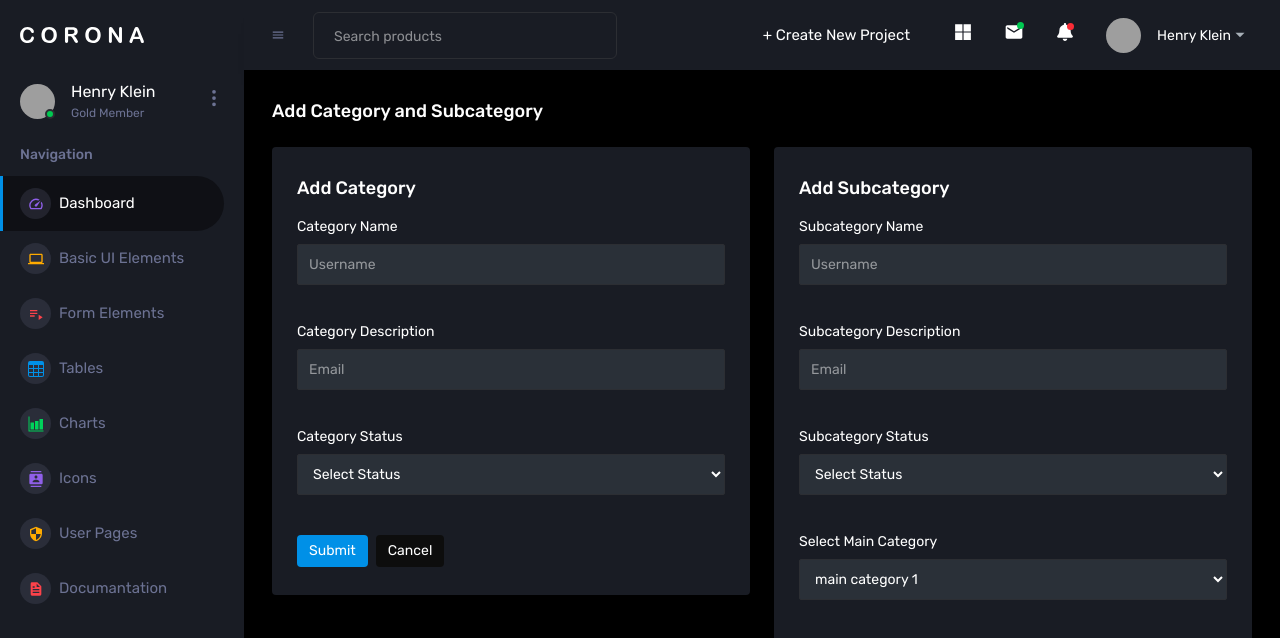
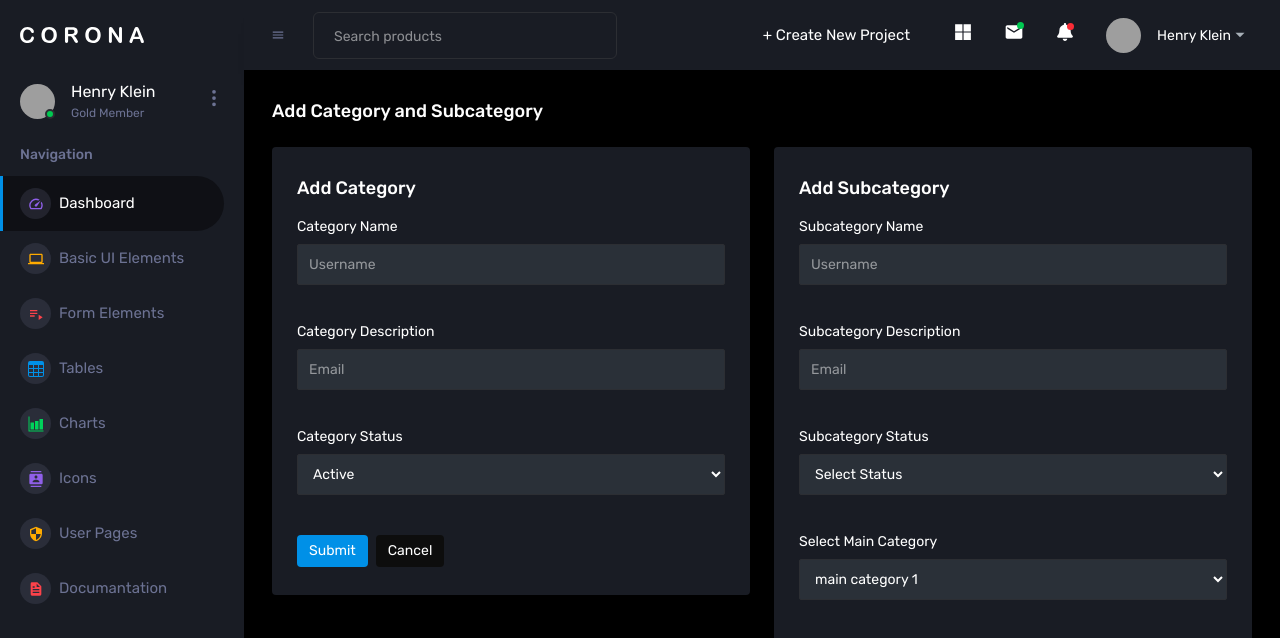
Before and after one commit to VISHNU-M123/PHOZOGY, a React (Vite) app in the folder admin/: page /add-category in a window 1280 px wide. Shown: the top 638 px of the page. Built offline with nearby package versions, Linux system fonts and the light colour scheme; no server answers; sample sign-in values are in the browser's storage; grey boxes are pictures that could not be loaded.

Commit message:
category add frontend start

```diff
--- a/admin/src/components/CategorySubcategoryForm.jsx
+++ b/admin/src/components/CategorySubcategoryForm.jsx
@@ -1,6 +1,77 @@
 import React from 'react'
+import { useContext } from 'react'
+import { AdminContext } from '../context/AdminContext'
+import { useState } from 'react'
+import axios from 'axios'
 
 const CategorySubcategoryForm = () => {
+
+    const {aToken, backendUrl} = useContext(AdminContext)
+
+    const [categoryData, setCategoryData] = useState({ categoryName:'', categoryDescription:'', categoryStatus:'Active' })
+    const [subCategoryData, setSubcategoryData] = useState({ subCategoryName:'', subCategoryDescription:'', subCategoryStatus:'Active', mainCategoryId:''})
+    const [showErrorMsg, setShowErrorMsg] = useState({categoryName:'', categoryDescription:''})
+    const [globalError, setGlobalError] = useState('')
+
+    const handleCategoryChange = (e) => {
+        const {name, value} = e.target
+        setCategoryData(prev => ({...prev, [name]: value}))
+        setShowErrorMsg(prev => ({ ...prev, [name]: '' }))
+    }
+
+    const handleSubcategoryChange = (e) => {
+        const {name, value} = e.target
+        setSubcategoryData(prev => ({...prev, [name]: value}))
+    }
+
+    const handleCategorySubmit = async (e) => {
+        e.preventDefault()
+        try {
+
+            let hasError = false
+            let newErrors = {categoryName: '', categoryDescription: ''}
+
+            if(categoryData.categoryName.trim() === ''){
+                newErrors.categoryName = 'Category name is required'
+                hasError = true
+            } else if (!/^[a-zA-Z0-9\s]+$/.test(categoryData.categoryName)) {
+                newErrors.categoryName = 'Invalid category name. Only letters and numbers allowed.'
+                hasError = true
+            }
+
+            if(categoryData.categoryDescription.trim() === ''){
+                newErrors.categoryDescription = 'Category description is required'
+                hasError = true
+            }
+
+            if(hasError){
+                setShowErrorMsg(newErrors)
+                return
+            }
+
+            const {data} = await axios.post(`${backendUrl}/api/admin/add-category`, {
+                categoryName: categoryData.categoryName,
+                categoryDescription: categoryData.categoryDescription,
+                categoryStatus: categoryData.categoryStatus
+            },{
+                headers: {aToken}
+            })
+
+            if(data.success){
+                alert('category added successfully')
+                setCategoryData({categoryName: '', categoryDescription: '', categoryStatus: 'Active'})
+                setShowErrorMsg({categoryName: '', categoryDescription: ''})
+            }else{
+                alert(data.message)
+            }
+        } catch (error) {
+            if(error.response){
+                setGlobalError(error.response.data.message)
+            }else{
+                alert(error.message)
+            }
+        }
+    }
   return (
     <div>
         <div className='mb-[24px] flex items-center'>
@@ -11,24 +82,33 @@ const CategorySubcategoryForm = () => {
                 <div className='w-full min-w-full rounded-[4px] bg-[#191c24]'>
                     <div className='py-[28px] px-[25px]'>
                         <h1 className='text-white mb-[18px] text-[18px] font-[500] capitalize'>Add Category</h1>
-                        <form action="">
+                        {globalError && (
+                            <h6 className='text-center text-red-500 text-sm block mt-1'>{globalError}</h6>
+                        )}
+                        <form action="" onSubmit={handleCategorySubmit}>
                             <div className='mb-[40px]'>
                                 <label htmlFor="" className='text-[14px] leading-none align-top text-white'>Category Name</label>
-                                <input type="text" className='h-[41.2px] border border-[#2c2e33] text-[14px] font-normal py-[10px] px-[11px] bg-[#2A3038] rounded-[2px] text-white leading-none w-full block outline-none' placeholder='Username' />
+                                <input type="text" name='categoryName' value={categoryData.categoryName} onChange={handleCategoryChange} className={`h-[41.2px] border text-[14px] font-normal py-[10px] px-[11px] bg-[#2A3038] rounded-[2px] text-white leading-none w-full block outline-none ${showErrorMsg.categoryName ? 'border-red-500' : 'border-[#2c2e33]'}`} placeholder='Username' />
+                                {showErrorMsg.categoryName && (
+                                    <span className='text-red-500 text-xs block mt-1'>{showErrorMsg.categoryName}</span>
+                                )}
                             </div>
                             <div className='mb-[40px]'>
                                 <label htmlFor="" className='text-[14px] leading-none align-top text-white'>Category Description</label>
-                                <input type="email" className='h-[41.2px] border border-[#2c2e33] text-[14px] font-normal py-[10px] px-[11px] bg-[#2A3038] rounded-[2px] text-white leading-none w-full block outline-none' placeholder='Email' />
+                                <input type="text" name='categoryDescription' value={categoryData.categoryDescription} onChange={handleCategoryChange} className={`h-[41.2px] border text-[14px] font-normal py-[10px] px-[11px] bg-[#2A3038] rounded-[2px] text-white leading-none w-full block outline-none ${showErrorMsg.categoryDescription ? 'border-red-500' : 'border-[#2c2e33]'}`} placeholder='Email' />
+                                {showErrorMsg.categoryDescription && (
+                                    <span className='text-red-500 text-xs block mt-1'>{showErrorMsg.categoryDescription}</span>
+                                )}
                             </div>
                             <div className='mb-[40px]'>
                                 <label htmlFor="" className='text-[14px] leading-none align-top text-white'>Category Status</label>
-                                <select name="" id="" className='h-[41.2px] border border-[#2c2e33] text-[14px] font-normal py-[10px] px-[11px] bg-[#2A3038] rounded-[2px] text-white leading-none w-full block outline-none'>
+                                <select name="categoryStatus" value={categoryData.categoryStatus} onChange={handleCategoryChange} id="" className='h-[41.2px] border border-[#2c2e33] text-[14px] font-normal py-[10px] px-[11px] bg-[#2A3038] rounded-[2px] text-white leading-none w-full block outline-none'>
                                     <option value="">Select Status</option>
-                                    <option value="">Active</option>
-                                    <option value="">Blocked</option>
+                                    <option value="Active">Active</option>
+                                    <option value="Blocked">Blocked</option>
                                 </select>
                             </div>
-                            <button className='text-white cursor-pointer py-[6px] px-[12px] text-[14px] font-normal leading-[1.42857143] text-center align-middle rounded-[4px] bg-[#0090e7] mr-[8px] inline-block'>Submit</button>
+                            <button type='submit' className='text-white cursor-pointer py-[6px] px-[12px] text-[14px] font-normal leading-[1.42857143] text-center align-middle rounded-[4px] bg-[#0090e7] mr-[8px] inline-block'>Submit</button>
                             <button className='text-white cursor-pointer py-[6px] px-[12px] text-[14px] font-normal leading-[1.42857143] text-center align-middle rounded-[4px] bg-[#0d0d0d] inline-block'>Cancel</button>
                         </form>
                     </div>
```
Also changed, not shown: 1 other file (tests, documents, lock files or other folders).
